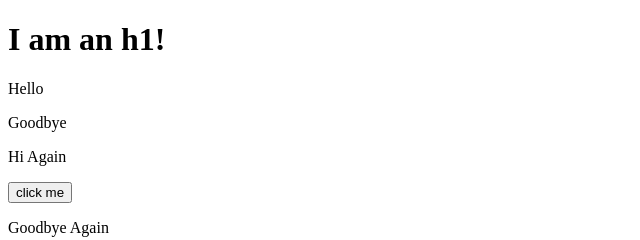
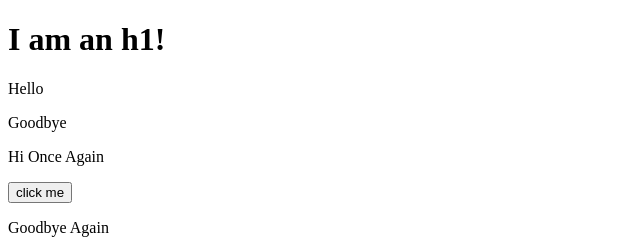
Before and after one commit to cloudninja07/webdev-2019, a plain HTML site: page DOM/dom.html in a window 1280 px wide. Shown: the top 240 px of the page, 0-640 px from the left. Drawn offline with Linux system fonts and the light colour scheme.

Commit message:
add DOM-II part

```diff
--- a/DOM/dom.html
+++ b/DOM/dom.html
@@ -21,7 +21,7 @@ body{
         <h1>I am an h1!</h1>
         <p id="first" class="special">Hello</p>
         <p class="special">Goodbye</p>
-        <p>Hi Again</p>
+        <p>Hi Once Again</p>
         <button id="btn">click me</button>
         <p id="last">Goodbye Again</p>
         <h3>list item</h3>
```
